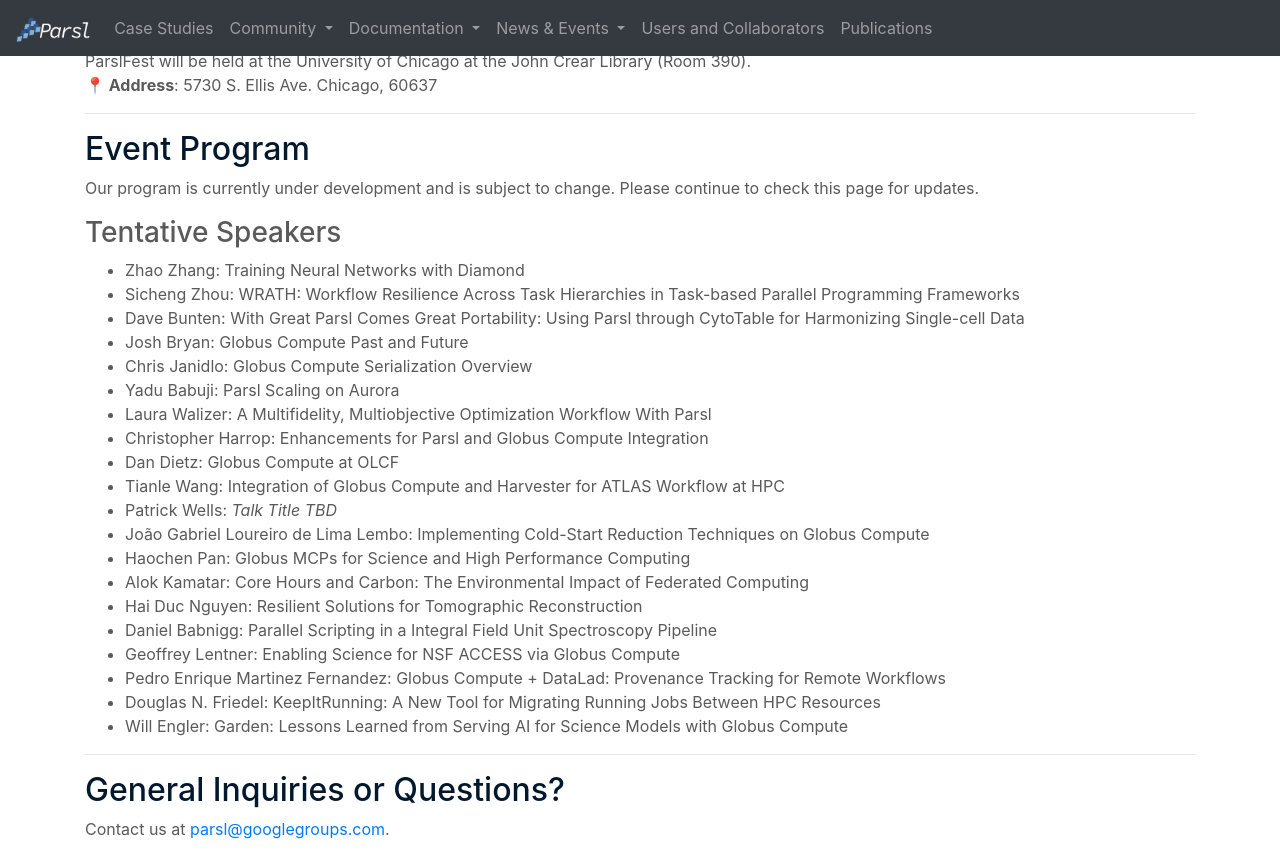
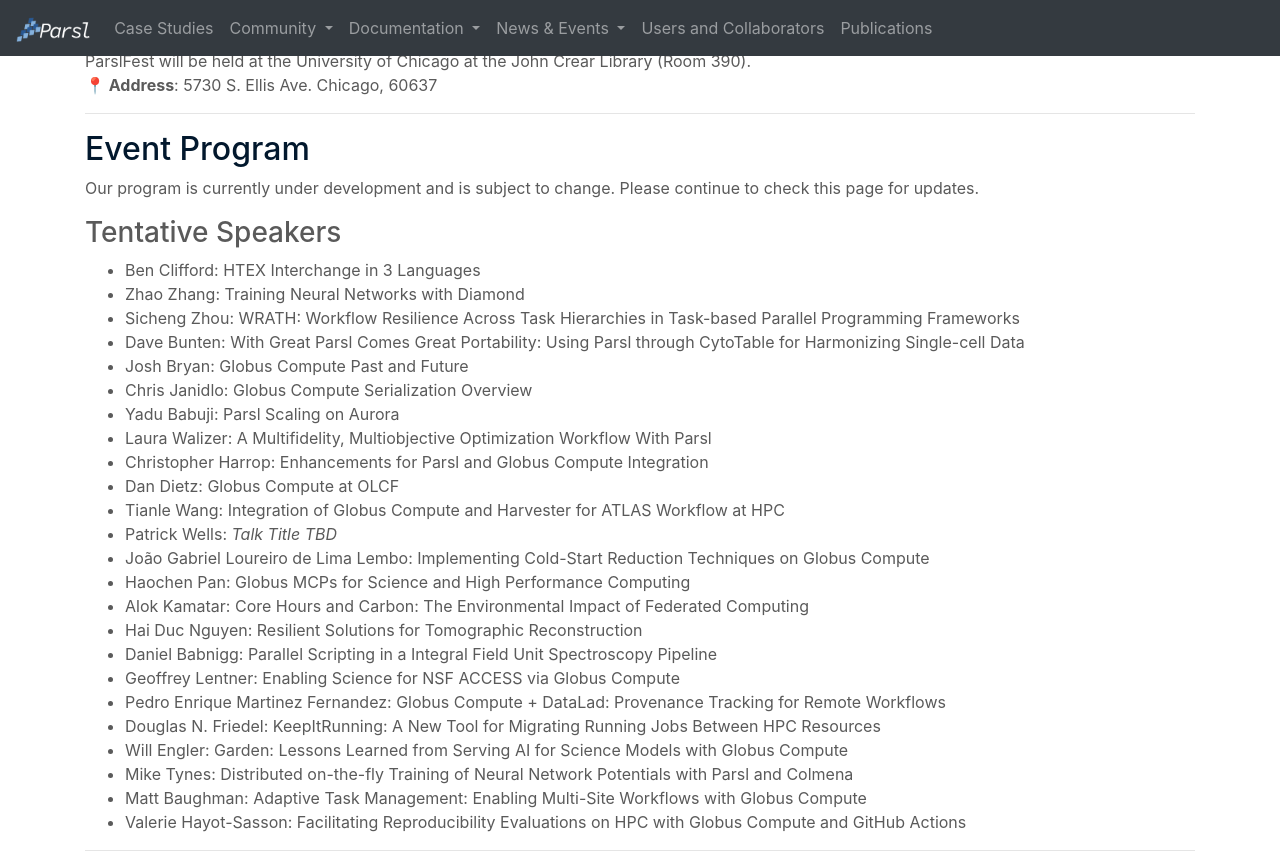
Before and after one commit to Parsl/parsl.github.io, a Jekyll site: the page built from parslfest/parslfest2025.html, in a window 1280 px wide and 1400 px high, scrolled down 973 px. Shown: the top 854 px of the window. Built offline with Jekyll 4.4.1, drawn with Linux system fonts in a browser that asks for light colours; grey boxes are pictures that could not be loaded.

Commit message:
Added new speakers

```diff
--- a/parslfest/parslfest2025.html
+++ b/parslfest/parslfest2025.html
@@ -96,6 +96,7 @@
 
 	<h3>Tentative Speakers</h3>
 	<ul>
+		<li>Ben Clifford: HTEX Interchange in 3 Languages</li>
 		<li>Zhao Zhang: Training Neural Networks with Diamond</li>
 		<li>Sicheng Zhou: WRATH: Workflow Resilience Across Task Hierarchies in Task-based Parallel Programming Frameworks</li>
 		<li>Dave Bunten: With Great Parsl Comes Great Portability: Using Parsl through CytoTable for Harmonizing Single-cell Data</li>
@@ -116,6 +117,9 @@
 		<li>Pedro Enrique Martinez Fernandez: Globus Compute + DataLad: Provenance Tracking for Remote Workflows</li>
 		<li>Douglas N. Friedel: KeepItRunning: A New Tool for Migrating Running Jobs Between HPC Resources</li>
 		<li>Will Engler: Garden: Lessons Learned from Serving AI for Science Models with Globus Compute</li>
+		<li>Mike Tynes: Distributed on-the-fly Training of Neural Network Potentials with Parsl and Colmena</li>
+		<li>Matt Baughman: Adaptive Task Management: Enabling Multi-Site Workflows with Globus Compute</li>
+		<li>Valerie Hayot-Sasson: Facilitating Reproducibility Evaluations on HPC with Globus Compute and GitHub Actions</li>
 	</ul>
 
       <!--<h4>Thursday, September 26, 12 pm - 5 pm CDT (17:00 - 22:00 UTC)</h4>
```
